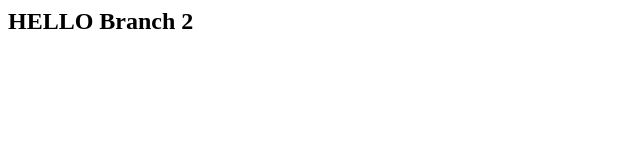
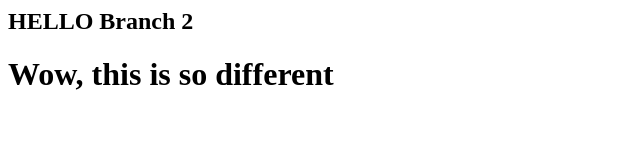
Before and after one commit to redomar/sample-ci, a plain HTML site: page index.html in a window 1280 px wide. Shown: the whole page, without its empty margins (0-640 px from the left). Drawn offline with Linux system fonts and the light colour scheme.

Commit message:
feature update

```diff
--- a/index.html
+++ b/index.html
@@ -1,3 +1,4 @@
 <html>
 	<h2>HELLO Branch 2</h2>
+	<h1>Wow, this is so different</h1>
 </html>
```
